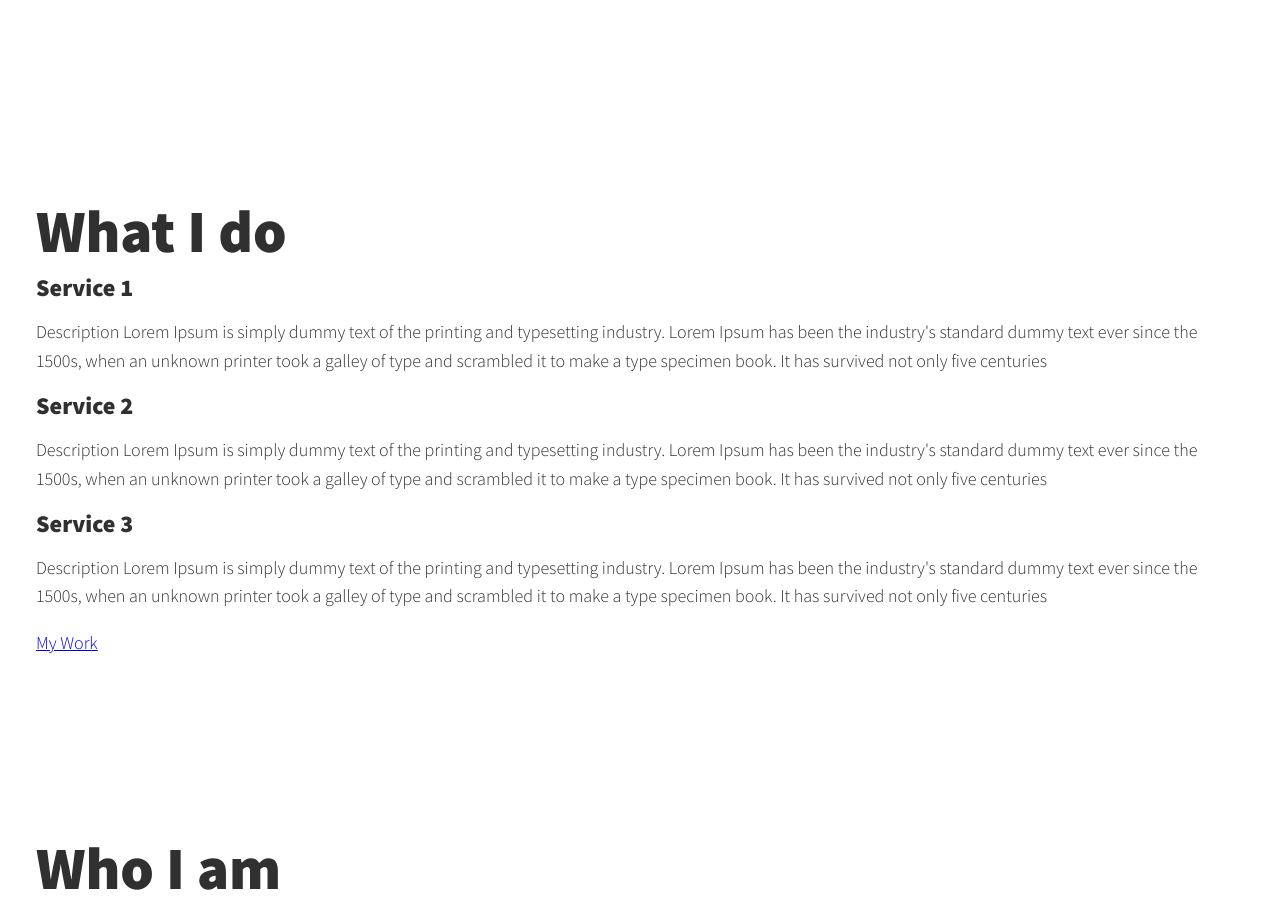
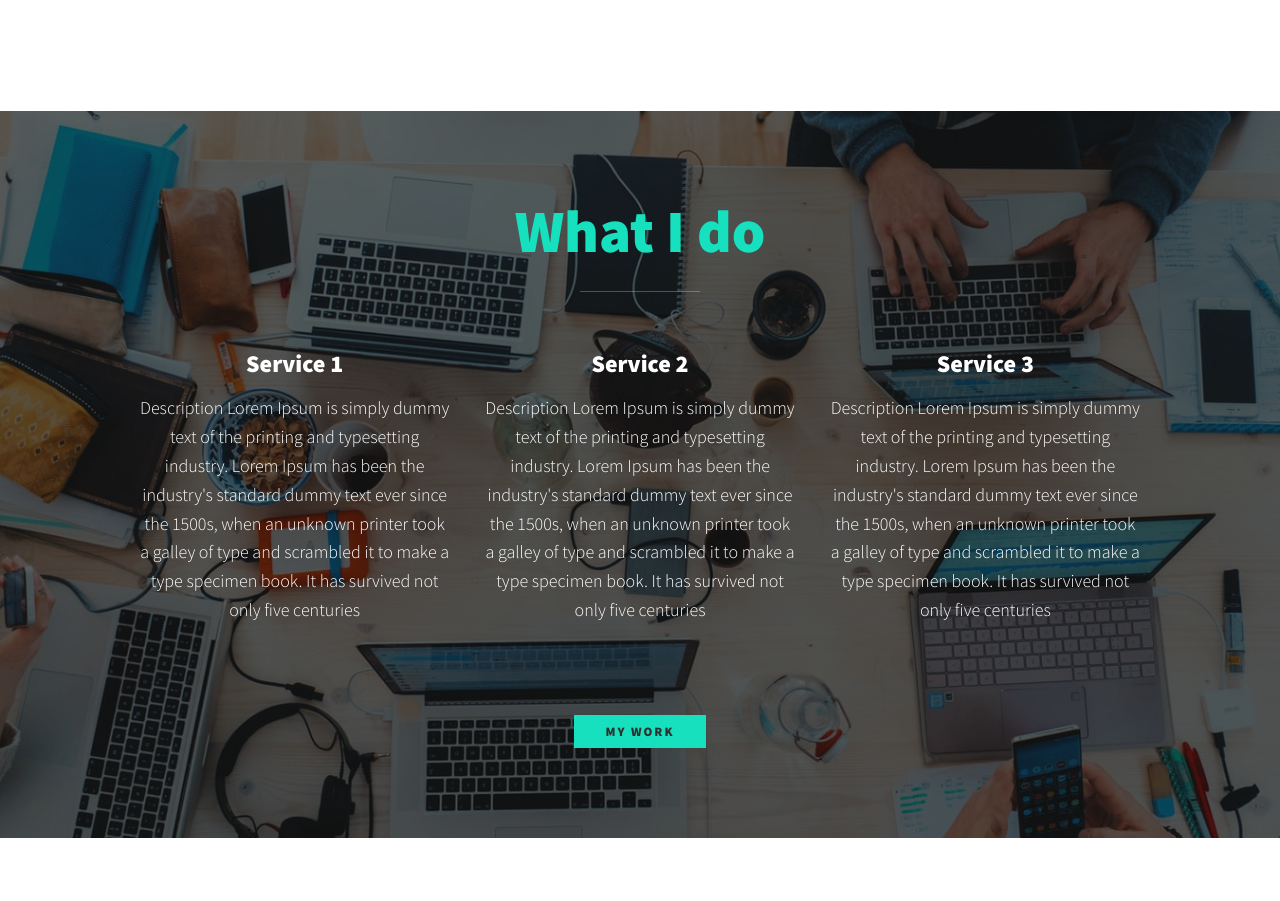
Before and after one commit to JorgeAndArias/JorgeAndArias.github.io, a plain HTML site: page index.html in a window 1280 px wide. Shown: the part 526-1427 px from the top of the page. Drawn offline with nearby package versions, Linux system fonts and the light colour scheme.

Commit message:
Setting up what I do section

```diff
--- a/css/style.css
+++ b/css/style.css
@@ -61,6 +61,31 @@ img {
 }
 
 strong { font-weight: var(--fw-bold) }
+
+:focus {
+  outline: 3px solid var(--clr-accent);
+  outline-offset: 3px;
+}
+
+/* Buttons */
+
+.btn {
+  display: inline-block;
+  padding: .5em 2.5em;
+  background: var(--clr-accent);
+  color: var(--clr-dark);
+  text-decoration: none;
+  cursor: pointer;
+  font-size: .8rem;
+  text-transform: uppercase;
+  letter-spacing: 2px;
+  font-weight: var(--fw-bold);
+  transition: transform 200ms ease-in-out;
+}
+
+.btn:hover {
+  transform: scale(1.1);
+}
 
 /* Typography */
 
@@ -147,3 +172,51 @@ nav { display: none }
     width: calc(100% + 1.5em);
   }
 }
+
+/* Services section */
+
+.my-services {
+  background-color: var(--clr-dark);
+  background-image: url(../img/services-bg.jpeg);
+  background-size: cover;
+  background-blend-mode: overlay;
+  color: var(--clr-light);
+  text-align: center;
+}
+
+.section__title--services {
+  color: var(--clr-accent);
+  position: relative;
+}
+
+.section__title--services::after {
+  content: '';
+  display: block;
+  width: 2em;
+  height: 1px;
+  margin: .5em auto 1em;
+  background: var(--clr-light);
+  opacity: .25;
+}
+
+.services {
+  margin-bottom: 4em;
+}
+
+.service {
+  max-width: 500px;
+  margin: 0 auto;
+}
+
+@media (min-width: 800px) {
+  .services {
+    display: flex;
+    max-width: 1000px;
+    margin-left: auto;
+    margin-right: auto;
+  }
+
+  .service + .service {
+    margin-left: 2em;
+  }
+}
```
Also changed, not shown: img/services-bg.jpeg (added), 1 other file.
